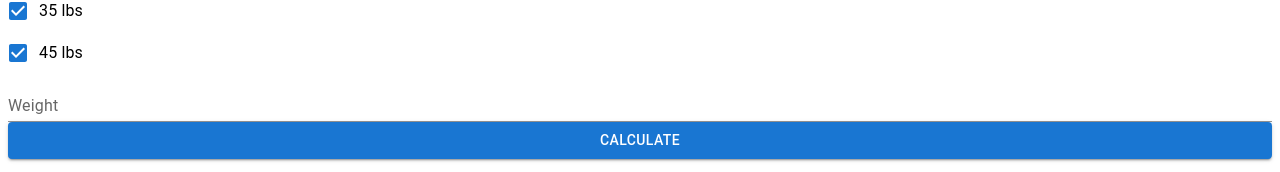
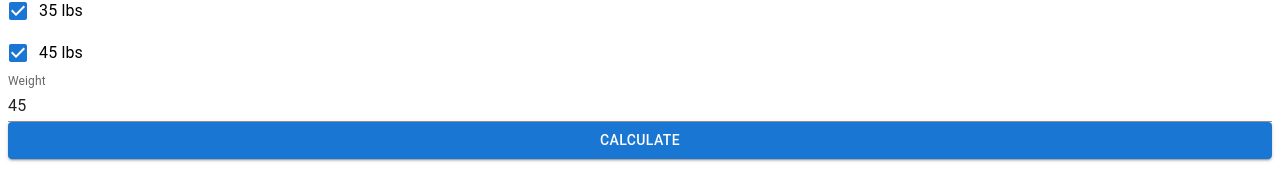
Before and after one commit to ruinaz90/plate-calculator, a Next.js app: page / in a window 1280 px wide. Shown: the part 186-358 px from the top of the page. Built offline with nearby package versions, Linux system fonts and the light colour scheme.

Commit message:
submit button

```diff
--- a/pages/index.js
+++ b/pages/index.js
@@ -19,18 +19,23 @@ export default function Home() {
     function handleChange(e) {
         const { value, checked } = e.target
         const plateVal = Number(value)
-        console.log(`${value} is ${checked}`)
 
         if(checked)
             setPlates([...plates, plateVal])
         else
             setPlates(plates.filter(element => element !== plateVal))
     }
-    console.log(plates)
-    const plateList = calculatePlate(weight, {set: plates})
-    console.log(plateList)
+    // console.log(plates)
+    // const plateList = calculatePlate(weight, {set: plates})
+    // console.log(plateList)
     //console.log(plateList.plates[0].plateWeight)
     //console.log(plateList.plates[0].qty)
+
+    function handleSubmit(e) {
+        e.preventDefault()
+        const plateList = calculatePlate(weight, {set: plates})
+        console.log(plateList)
+    }
 
     return (
         <>
@@ -48,8 +53,8 @@ export default function Home() {
                 <FormControlLabel control={<Checkbox defaultChecked />} label="25 lbs" onChange={handleChange} value="25" />
                 <FormControlLabel control={<Checkbox defaultChecked />} label="35 lbs" onChange={handleChange} value="35" />
                 <FormControlLabel control={<Checkbox defaultChecked />} label="45 lbs" onChange={handleChange} value="45" />
-                <TextField id="weight" label="Weight" variant="standard" />
-                <Button variant="contained">Calculate</Button>
+                <TextField id="weight" label="Weight" variant="standard" value={weight} onChange={(e) => setWeight(e.target.value)} />
+                <Button variant="contained" onClick={handleSubmit}>Calculate</Button>
             </FormGroup>
         </main>
         </>
```
